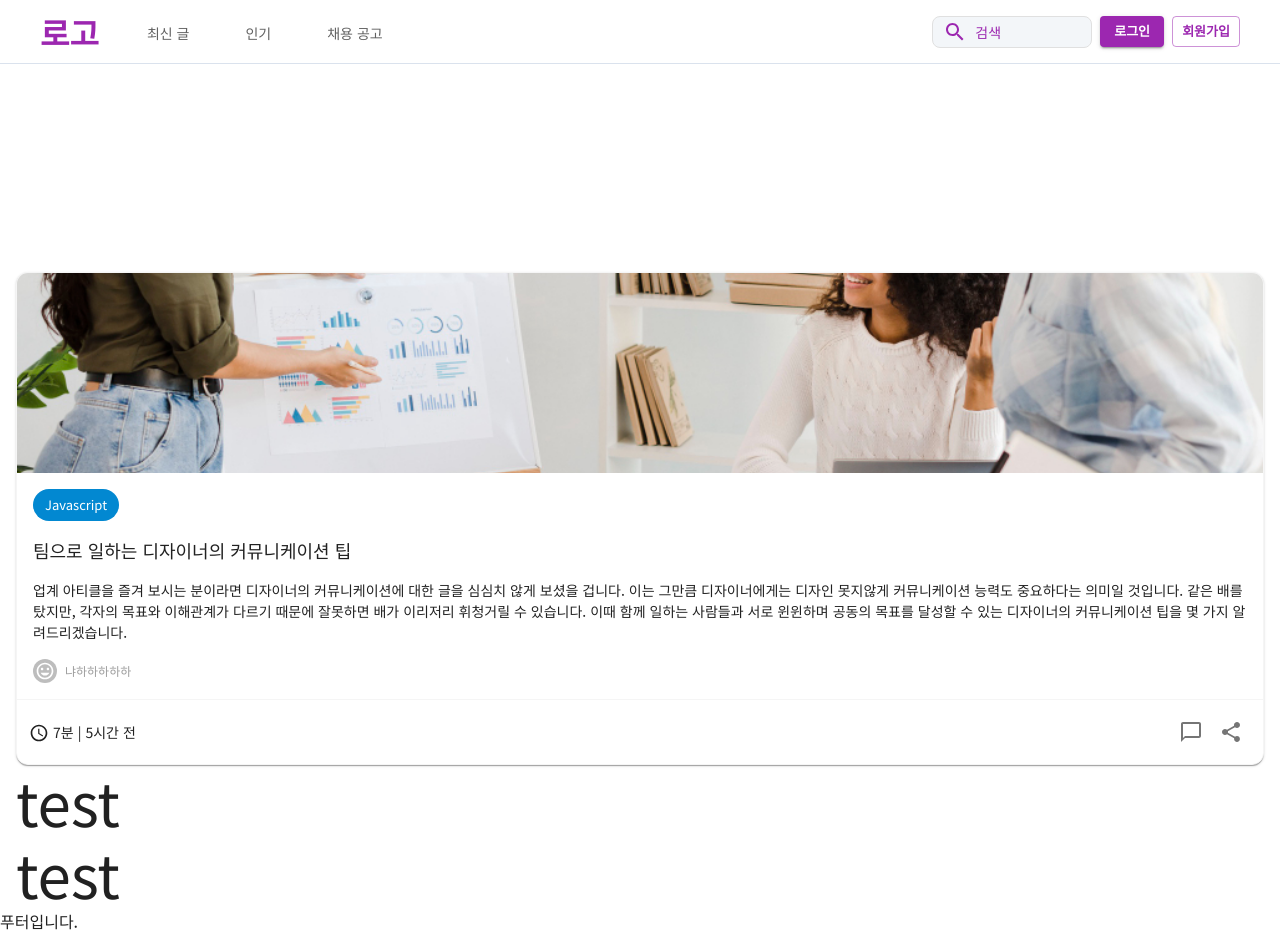
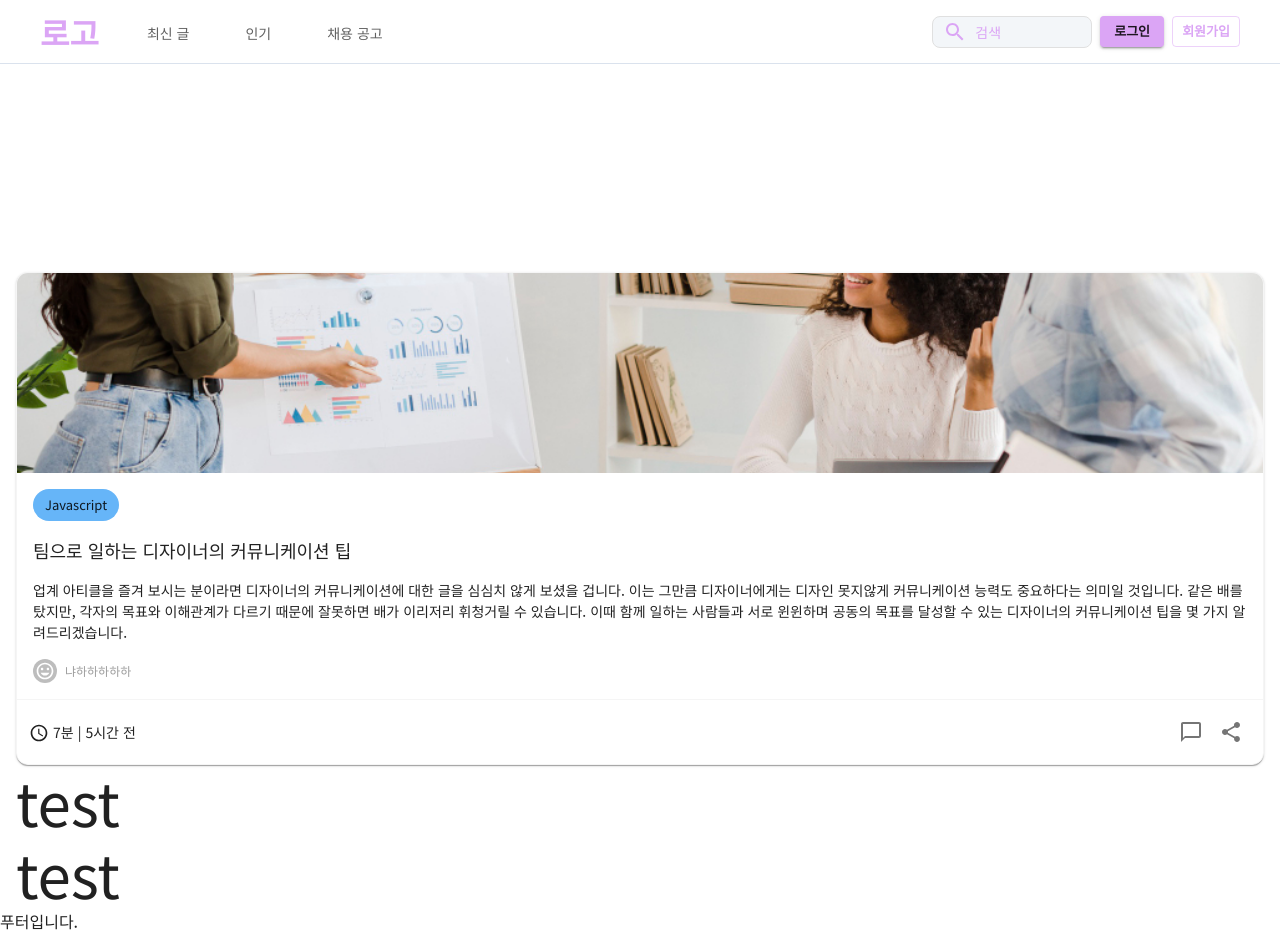
Before and after one commit to EDDI-RobotAcademy/Zenith-Forge-Quest-Frontend, a Next.js app: page / in a window 1280 px wide. Built offline with nearby package versions, Linux system fonts and the light colour scheme.

Commit message:
feat: [박성빈] 공통으로 사용할 Color 추가 [ZFQF-22]

```diff
--- /dev/null
+++ b/styles/theme/colors.ts
@@ -0,0 +1,44 @@
+//* 기본 컬러 팔레트 - 성빈 -
+export const basePalette = {
+  primary: {
+    light: '#E5E7FA',
+    main: '#A5AFFB',
+    dark: '#6979F8',
+  },
+  secondary: {
+    light: '#EEDFF2',
+    main: '#DBA5F5',
+    dark: '#BE52F2',
+  },
+  error: {
+    light: '#FBE4EB',
+    main: '#FDAFBB',
+    dark: '#FF647C',
+  },
+  warning: {
+    light: '#FFE8DA',
+    main: '#FFC7A6',
+    dark: '#FFA26B',
+  },
+  info: {
+    light: '#D5E9FA',
+    main: '#66B5F8',
+    dark: '#0084F4',
+  },
+  success: {
+    light: '#D5F2EA',
+    main: '#7DDFC3',
+    dark: '#00C48C',
+  },
+}
+
+//* 중립 컬러 팔레트 - 성빈 -
+export const neutralColor = {
+  background: '#FCFCFC',
+  white1: '#FFFFFF',
+  white2: '#F7F5F9',
+  white3: '#ECE9F1',
+  dark1: '#D0C9D6',
+  dark2: '#3F3356',
+  dark3: '#1A051D',
+}
--- a/styles/theme/theme.ts
+++ b/styles/theme/theme.ts
@@ -1,6 +1,8 @@
 import { createTheme } from '@mui/material'
 import { notoSansKR } from './fonts'
+import { basePalette } from './colors'
 
+//* 반응형 브레이크 포인트 값
 const breakpoints = {
   mobile: 0,
   tablet: 768,
@@ -15,6 +17,9 @@ const theme = createTheme({
   typography: {
     fontFamily: notoSansKR as any, //* 일단 애니로 처리
   },
+  palette: {
+    ...basePalette,
+  },
 })
 
 export default theme
```
